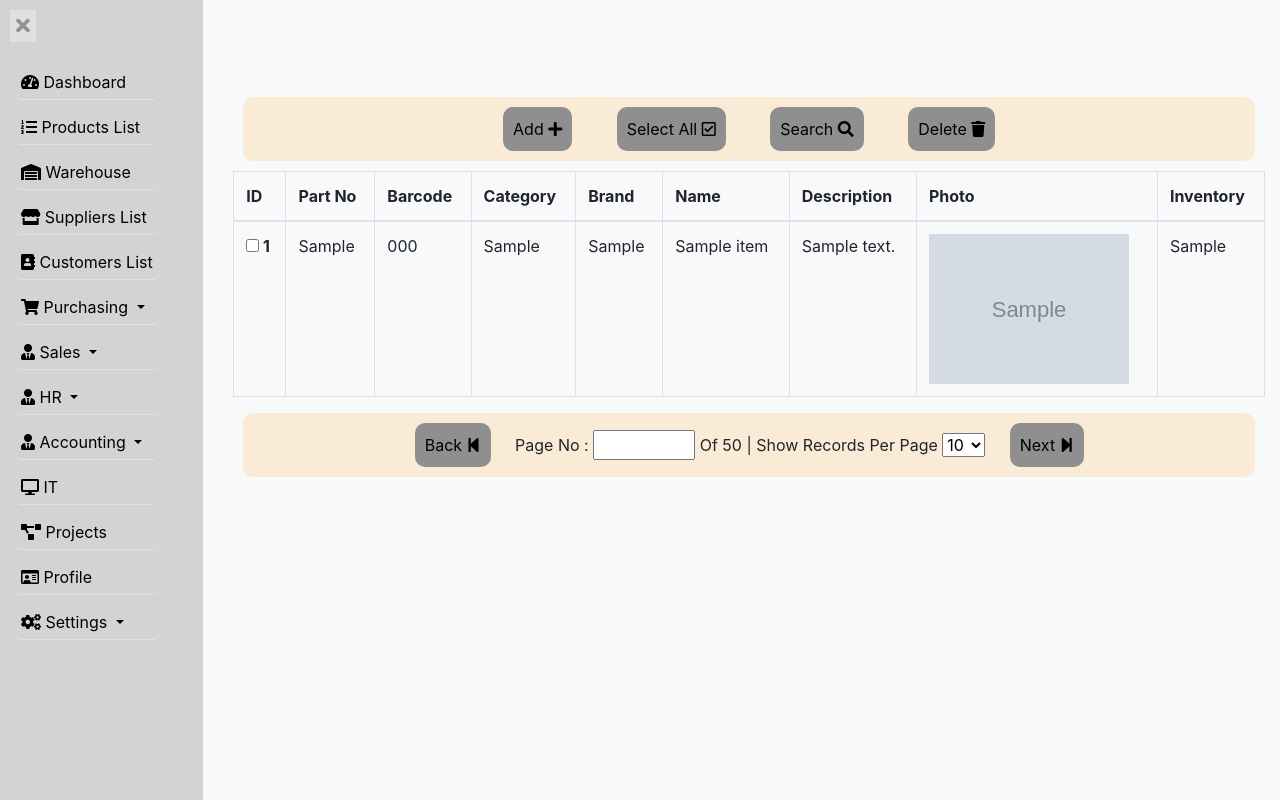
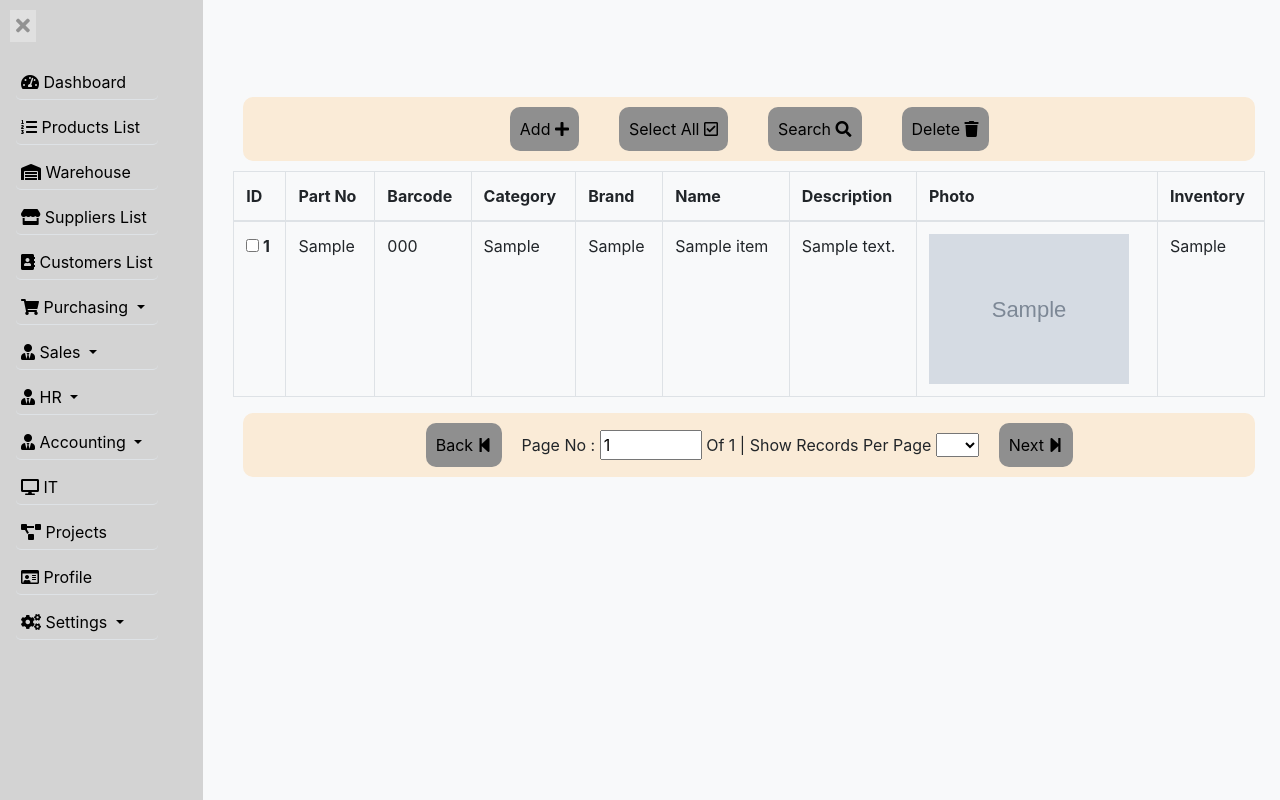
Before and after one commit to ali-alhashim/NERP, a PHP site: page /productsList.php?showPerPage=1 in a window 1280 px wide. Run offline with PHP 8.4, Linux system fonts and the light colour scheme; tables that the repository leaves empty or names only in its code hold one stand-in row (values such as "Sample post"); grey boxes marked "Sample" are stand-in pictures; some libraries are stand-ins or nearby versions.

Commit message:
Next Back items

```diff
--- a/css/site.css
+++ b/css/site.css
@@ -19,12 +19,22 @@
 {
     padding: 10px;
     margin: 10px;
-    text-align: center;
+
     background-color: antiquewhite;
     border-radius: 10px;
+
+    display: flex;
+    flex-direction: row;
+    align-items: center;
+    justify-content: center;
+
+
+
+
 }
 
-.CRUDF>button
+
+.CRUDFbutton
 {
     border-style: none;
     border-radius: 10px;
@@ -33,7 +43,7 @@
     margin-left: 20px;
     margin-right: 20px;
 }
-.CRUDF>button:hover
+.CRUDFbutton:hover
 {
     background-color: rgb(182, 181, 181);
 }
--- a/productsList.php
+++ b/productsList.php
@@ -38,13 +38,13 @@
                <!-------------------------------->
 
                <div class="CRUDF">
-                 <button data-toggle="modal" data-target="#AddProductModal">Add <i class="fas fa-plus"></i></button>
+                 <button data-toggle="modal" data-target="#AddProductModal" class="CRUDFbutton">Add <i class="fas fa-plus"></i></button>
 
-                 <button id="selectAllBtn">Select All <i class="far fa-check-square"></i></button>
+                 <button id="selectAllBtn" class="CRUDFbutton">Select All <i class="far fa-check-square"></i></button>
 
-                 <button>Search <i class="fas fa-search"></i></button>
+                 <button class="CRUDFbutton">Search <i class="fas fa-search"></i></button>
 
-                 <button>Delete <i class="fas fa-trash"></i></button>
+                 <button class="CRUDFbutton">Delete <i class="fas fa-trash"></i></button>
                 </div>
                <table class="table table-bordered table-hover">
   <thead>
@@ -72,6 +72,27 @@
   <?php
   $startFromPageNo = 0;
   $showPerPage = 10;
+  $totalRecords = 0;
+  $currentPageNo =1;
+
+
+
+
+  if(isset($_GET['showPerPage']))
+  {
+     if($_GET['showPerPage'] != "All")
+     {
+      $showPerPage = $_GET['showPerPage'];
+     }
+     else
+     {
+      $showPerPage = 1000000000;
+     }
+
+  }
+
+
+
   $sql = "select id, part_no, barcode, category, brand, name, description, photo, inventory FROM items limit $startFromPageNo, $showPerPage ;";
 
   $SQLresult = $conn->prepare($sql);
@@ -109,23 +130,126 @@
 
 <div class="CRUDF">
 
-                 <button>Back <i class="fas fa-step-backward"></i></button>
+<?php
+$sql = "select id from items";
 
-                 Page No : <input type="text" size="5"/> Of 50
+$SQLresult = $conn->prepare($sql);
+
+$SQLresult->execute();
+
+$totalRecords = $SQLresult->rowCount();
+
+//The ceil() function rounds a number UP to the nearest integer,
+$totalRecords = ceil($totalRecords / $showPerPage);
+
+
+
+
+
+
+
+?>
+
+<form action="productsList.php" method="GET">
+<button onclick="this.form.submit()" class="CRUDFbutton">Back <i class="fas fa-step-backward"></i></button>
+<?php
+
+$McurrentPageNo = $currentPageNo;
+if(isset($_GET["currentPage"]))
+{
+   $McurrentPageNo = $_GET["currentPage"] -1;
+
+   if($McurrentPageNo<=1)
+{
+   $McurrentPageNo =1;
+}
+}
+
+
+
+
+
+
+if(isset($_GET["currentPage"]))
+{
+   if($McurrentPageNo>=1)
+   {
+      $currentPageNo =   $McurrentPageNo;
+   }
+
+
+
+}
+echo ("<input type='hidden' name='currentPage' value='".$McurrentPageNo."' />");
+//echo ("<input type='hidden' name='showPerPage' id='HselectShowperPage' value='10'/>");
+?>
+</form>
+
+              <form action="productsList.php" method="GET">
+
+                 <?php
+
+
+if(isset($_GET["currentPage"]))
+{
+
+      $currentPageNo =   $_GET["currentPage"];
+
+
+}
+                        echo('Page No : <input type="text" id="PageNo" size="5" value = "'.$currentPageNo.'"/> Of '.$totalRecords);
+                 ?>
                  | Show Records Per Page
-                 <select>
-                   <option>10</option>
-                   <option>20</option>
-                   <option>30</option>
-                   <option>40</option>
-                   <option>All</option>
+
+                 <select name="showPerPage" onchange="this.form.submit()"  id="selectShowperPage">
+                   <option value="10">10</option>
+                   <option value="20">20</option>
+                   <option value="30">30</option>
+                   <option value="40">40</option>
+                   <option value="All">All</option>
                   </select>
 
-                 <button>Next <i class="fas fa-step-forward"></i></button>
 
 
-                </div>
+                 </form>
+
+
+                 <form action="productsList.php" method="GET">
+                 <button class="CRUDFbutton" onclick="GoNext()">Next <i class="fas fa-step-forward"></i></button>
+                 <?php
+$McurrentPageNo = $currentPageNo +1;
+
+
+
+echo ("<input type='hidden' name='currentPage' value='".$McurrentPageNo."' />");
+echo ("<input type='hidden' name='showPerPage' id='HselectShowperPage' value='10' />");
+if(isset($_GET["currentPage"]))
+{
+
+      $currentPageNo =   $McurrentPageNo;
+
+
+}
+
+?>
+</form>
+</div>
+
                <!------------------------------->
+
+               <script type="text/javascript">
+              document.getElementById('selectShowperPage').value = "<?php echo $_GET['showPerPage'];?>";
+
+              document.getElementById('HselectShowperPage').value = document.getElementById('selectShowperPage').value;
+
+             /* function GoNext()
+              {
+                 alert("kkk");
+              } */
+
+              </script>
+
+
            </div>
        </div>
    </div>
```
